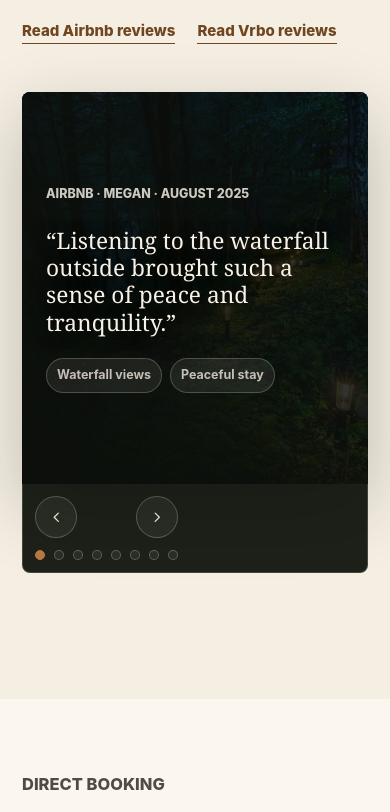
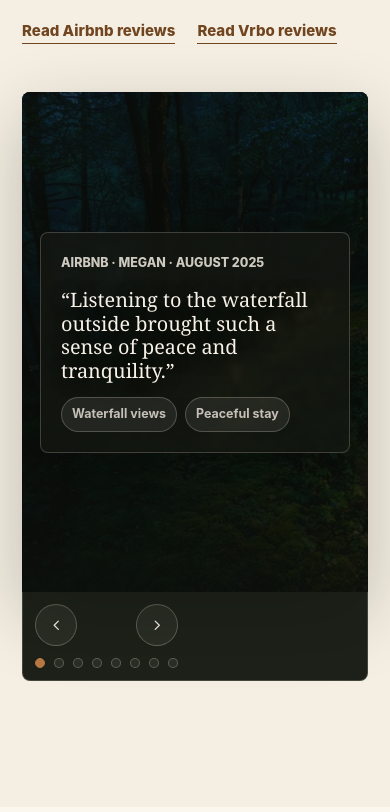
Before and after one commit to madsen-spec/WaterfallWonder, a website: page index.html in a window 390 px wide. Shown: the part 2050-2862 px from the top of the page. Drawn offline with Linux system fonts and the light colour scheme.

Commit message:
Improve review carousel readability

```diff
--- a/index.html
+++ b/index.html
@@ -257,6 +257,7 @@
                 <picture class="review-slide__media" aria-hidden="true">
                   <img src="assets/images/waterfall-path-lamps-night-1200.jpg" srcset="assets/images/waterfall-path-lamps-night-800.jpg 800w, assets/images/waterfall-path-lamps-night-1200.jpg 1200w" sizes="(max-width: 900px) 100vw, 46vw" width="1200" height="800" alt="" loading="lazy" decoding="async">
                 </picture>
+                <div class="review-slide__content">
                   <p class="review-slide__source">Airbnb &middot; Megan &middot; August 2025</p>
                   <blockquote>
                     <p>&ldquo;Listening to the waterfall outside brought such a sense of peace and tranquility.&rdquo;</p>
@@ -265,6 +266,7 @@
                     <span>Waterfall views</span>
                     <span>Peaceful stay</span>
                   </div>
+                </div>
               </article>
 
               <article class="review-slide" data-carousel-slide aria-label="2 of 8" aria-hidden="true">
@@ -272,6 +274,7 @@
                   <source type="image/webp" srcset="assets/images/covered-hot-tub-room-800.webp 800w, assets/images/covered-hot-tub-room-1200.webp 1200w" sizes="(max-width: 900px) 100vw, 46vw">
                   <img src="assets/images/covered-hot-tub-room-1200.jpg" srcset="assets/images/covered-hot-tub-room-800.jpg 800w, assets/images/covered-hot-tub-room-1200.jpg 1200w" sizes="(max-width: 900px) 100vw, 46vw" width="1200" height="800" alt="" loading="lazy" decoding="async">
                 </picture>
+                <div class="review-slide__content">
                   <p class="review-slide__source">Vrbo &middot; Ryan S. &middot; March 2026</p>
                   <blockquote>
                     <p>&ldquo;Everything was immaculate. Hot tub? Perfect. Beds, linens, and couches? Perfect.&rdquo;</p>
@@ -281,6 +284,7 @@
                     <span>Comfort</span>
                     <span>Cleanliness</span>
                   </div>
+                </div>
               </article>
 
               <article class="review-slide" data-carousel-slide aria-label="3 of 8" aria-hidden="true">
@@ -288,6 +292,7 @@
                   <source type="image/webp" srcset="assets/images/carousel-window-waterfall-view-800.webp 800w, assets/images/carousel-window-waterfall-view-1200.webp 1200w" sizes="(max-width: 900px) 100vw, 46vw">
                   <img src="assets/images/carousel-window-waterfall-view-1200.jpg" srcset="assets/images/carousel-window-waterfall-view-800.jpg 800w, assets/images/carousel-window-waterfall-view-1200.jpg 1200w" sizes="(max-width: 900px) 100vw, 46vw" width="1200" height="800" alt="" loading="lazy" decoding="async">
                 </picture>
+                <div class="review-slide__content">
                   <p class="review-slide__source">Airbnb &middot; Katherine &middot; April 2026</p>
                   <blockquote>
                     <p>&ldquo;Coffee by the windows, watching and listening to the waterfalls, was absolutely perfect.&rdquo;</p>
@@ -296,6 +301,7 @@
                     <span>Morning views</span>
                     <span>Family friendly</span>
                   </div>
+                </div>
               </article>
 
               <article class="review-slide" data-carousel-slide aria-label="4 of 8" aria-hidden="true">
@@ -303,6 +309,7 @@
                   <source type="image/webp" srcset="assets/images/firepit-dusk-cabin-800.webp 800w, assets/images/firepit-dusk-cabin-1200.webp 1200w" sizes="(max-width: 900px) 100vw, 46vw">
                   <img src="assets/images/firepit-dusk-cabin-1200.jpg" srcset="assets/images/firepit-dusk-cabin-800.jpg 800w, assets/images/firepit-dusk-cabin-1200.jpg 1200w" sizes="(max-width: 900px) 100vw, 46vw" width="1200" height="800" alt="" loading="lazy" decoding="async">
                 </picture>
+                <div class="review-slide__content">
                   <p class="review-slide__source">Airbnb &middot; Rich &middot; February 2025</p>
                   <blockquote>
                     <p>&ldquo;The falls behind the house offered a great view, especially by the fire pit.&rdquo;</p>
@@ -311,6 +318,7 @@
                     <span>Fire pit</span>
                     <span>Group space</span>
                   </div>
+                </div>
               </article>
 
               <article class="review-slide" data-carousel-slide aria-label="5 of 8" aria-hidden="true">
@@ -318,6 +326,7 @@
                   <source type="image/webp" srcset="assets/images/game-room-wide-800.webp 800w, assets/images/game-room-wide-1200.webp 1200w" sizes="(max-width: 900px) 100vw, 46vw">
                   <img src="assets/images/game-room-wide-1200.jpg" srcset="assets/images/game-room-wide-800.jpg 800w, assets/images/game-room-wide-1200.jpg 1200w" sizes="(max-width: 900px) 100vw, 46vw" width="1200" height="800" alt="" loading="lazy" decoding="async">
                 </picture>
+                <div class="review-slide__content">
                   <p class="review-slide__source">Vrbo &middot; Steve B. &middot; November 2025</p>
                   <blockquote>
                     <p>&ldquo;The house was amazing, well stocked, and the waterfall is stunning.&rdquo;</p>
@@ -326,6 +335,7 @@
                     <span>Stocked house</span>
                     <span>Game room</span>
                   </div>
+                </div>
               </article>
 
               <article class="review-slide" data-carousel-slide aria-label="6 of 8" aria-hidden="true">
@@ -333,6 +343,7 @@
                   <source type="image/webp" srcset="assets/images/carousel-house-waterfall-aerial-800.webp 800w, assets/images/carousel-house-waterfall-aerial-1200.webp 1200w" sizes="(max-width: 900px) 100vw, 46vw">
                   <img src="assets/images/carousel-house-waterfall-aerial-1200.jpg" srcset="assets/images/carousel-house-waterfall-aerial-800.jpg 800w, assets/images/carousel-house-waterfall-aerial-1200.jpg 1200w" sizes="(max-width: 900px) 100vw, 46vw" width="1200" height="800" alt="" loading="lazy" decoding="async">
                 </picture>
+                <div class="review-slide__content">
                   <p class="review-slide__source">Airbnb &middot; James &middot; March 2026</p>
                   <blockquote>
                     <p>&ldquo;The pictures don&rsquo;t do it justice. The home is stunning and perfectly overlooks the waterfall.&rdquo;</p>
@@ -341,12 +352,14 @@
                     <span>Better in person</span>
                     <span>Waterfall setting</span>
                   </div>
+                </div>
               </article>
 
               <article class="review-slide" data-carousel-slide aria-label="7 of 8" aria-hidden="true">
                 <picture class="review-slide__media" aria-hidden="true">
                   <img src="assets/images/waterfall-ground-lamps-night-1200.jpg" srcset="assets/images/waterfall-ground-lamps-night-800.jpg 800w, assets/images/waterfall-ground-lamps-night-1200.jpg 1200w" sizes="(max-width: 900px) 100vw, 46vw" width="1200" height="900" alt="" loading="lazy" decoding="async">
                 </picture>
+                <div class="review-slide__content">
                   <p class="review-slide__source">Vrbo &middot; Stacey P. &middot; August 2024</p>
                   <blockquote>
                     <p>&ldquo;The view of the falls was exceptional. The property is even better than pictured.&rdquo;</p>
@@ -355,12 +368,14 @@
                     <span>Family vacation</span>
                     <span>Dog friendly</span>
                   </div>
+                </div>
               </article>
 
               <article class="review-slide" data-carousel-slide aria-label="8 of 8" aria-hidden="true">
                 <picture class="review-slide__media" aria-hidden="true">
                   <img src="assets/images/waterfall-lit-night-1200.jpg" srcset="assets/images/waterfall-lit-night-800.jpg 800w, assets/images/waterfall-lit-night-1200.jpg 1200w" sizes="(max-width: 900px) 100vw, 46vw" width="1200" height="900" alt="" loading="lazy" decoding="async">
                 </picture>
+                <div class="review-slide__content">
                   <p class="review-slide__source">Airbnb &middot; Brenda &middot; March 2025</p>
                   <blockquote>
                     <p>&ldquo;The view and sounds of the waterfall were perfect.&rdquo;</p>
@@ -368,6 +383,7 @@
                   <div class="review-slide__tags" aria-label="Review themes">
                     <span>Celebration stay</span>
                     <span>Game room</span>
+                  </div>
                 </div>
               </article>
             </div>
--- a/styles.css
+++ b/styles.css
@@ -526,7 +526,7 @@ h3 {
 
 .review-carousel__viewport {
   position: relative;
-  min-height: 430px;
+  min-height: 470px;
   overflow: hidden;
   border-radius: 8px 8px 0 0;
   background: #11140f;
@@ -536,11 +536,10 @@ h3 {
 .review-slide {
   position: absolute;
   inset: 0;
-  display: grid;
-  align-content: center;
-  gap: 22px;
+  display: flex;
+  align-items: center;
   margin: 0;
-  padding: 52px;
+  padding: 34px;
   opacity: 0;
   pointer-events: none;
   transition: opacity 260ms ease;
@@ -552,8 +551,8 @@ h3 {
   inset: 0;
   z-index: 1;
   background:
-    linear-gradient(90deg, rgba(12, 15, 11, 0.88) 0%, rgba(12, 15, 11, 0.72) 46%, rgba(12, 15, 11, 0.36) 100%),
-    linear-gradient(180deg, rgba(12, 15, 11, 0.42), rgba(12, 15, 11, 0.84));
+    linear-gradient(90deg, rgba(12, 15, 11, 0.78) 0%, rgba(12, 15, 11, 0.6) 50%, rgba(12, 15, 11, 0.32) 100%),
+    linear-gradient(180deg, rgba(12, 15, 11, 0.38), rgba(12, 15, 11, 0.72));
   pointer-events: none;
 }
 
@@ -569,12 +568,21 @@ h3 {
   height: 100%;
   max-width: none;
   object-fit: cover;
-  filter: saturate(0.94) contrast(1.04);
-}
-
-.review-slide > :not(.review-slide__media) {
+  filter: saturate(0.96) contrast(1.02);
+}
+
+.review-slide__content {
   position: relative;
   z-index: 2;
+  width: min(100%, 610px);
+  display: grid;
+  gap: 18px;
+  padding: 30px;
+  border: 1px solid rgba(248, 241, 231, 0.2);
+  border-radius: 8px;
+  background: linear-gradient(180deg, rgba(20, 23, 17, 0.82), rgba(20, 23, 17, 0.68));
+  box-shadow: 0 20px 70px rgba(0, 0, 0, 0.34);
+  backdrop-filter: blur(2px);
 }
 
 .review-slide.is-active {
@@ -596,12 +604,12 @@ h3 {
 }
 
 .review-slide blockquote p {
-  max-width: 760px;
+  max-width: 100%;
   margin: 0;
   color: var(--ink);
   font-family: Georgia, "Times New Roman", serif;
-  font-size: 2.15rem;
-  line-height: 1.14;
+  font-size: 1.82rem;
+  line-height: 1.17;
   text-shadow: 0 2px 24px rgba(0, 0, 0, 0.34);
 }
 
@@ -2014,15 +2022,20 @@ figcaption {
   }
 
   .review-carousel__viewport {
-    min-height: 360px;
+    min-height: 430px;
   }
 
   .review-slide {
-    padding: 42px;
+    padding: 28px;
+  }
+
+  .review-slide__content {
+    width: min(100%, 580px);
+    padding: 26px;
   }
 
   .review-slide blockquote p {
-    font-size: 1.82rem;
+    font-size: 1.62rem;
   }
 
   .gallery-grid {
@@ -2259,15 +2272,27 @@ figcaption {
   }
 
   .review-carousel__viewport {
-    min-height: 392px;
+    min-height: 500px;
   }
 
   .review-slide {
-    padding: 28px 24px;
+    padding: 18px;
+    align-items: center;
+  }
+
+  .review-slide::after {
+    background:
+      linear-gradient(180deg, rgba(12, 15, 11, 0.44), rgba(12, 15, 11, 0.84)),
+      linear-gradient(90deg, rgba(12, 15, 11, 0.64), rgba(12, 15, 11, 0.4));
+  }
+
+  .review-slide__content {
+    gap: 14px;
+    padding: 20px;
   }
 
   .review-slide blockquote p {
-    font-size: 1.42rem;
+    font-size: 1.24rem;
     line-height: 1.2;
   }
 
```
Lines whose indentation alone changed are shown as unchanged.
